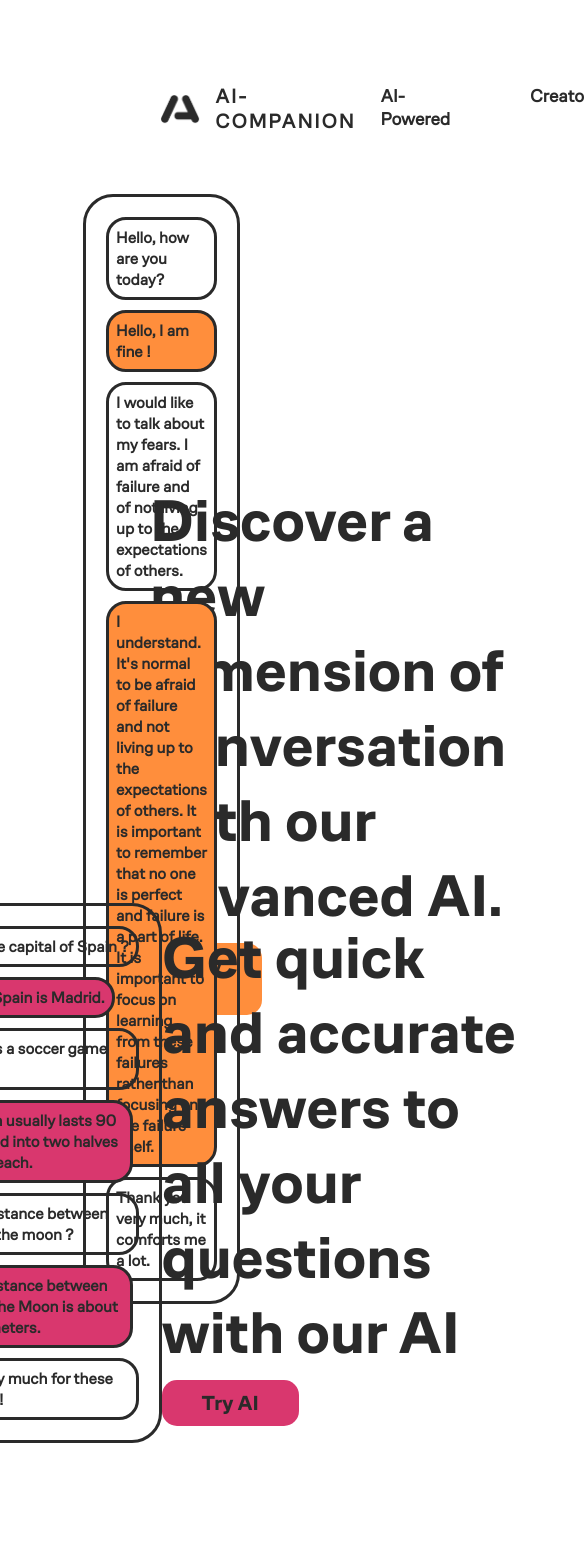
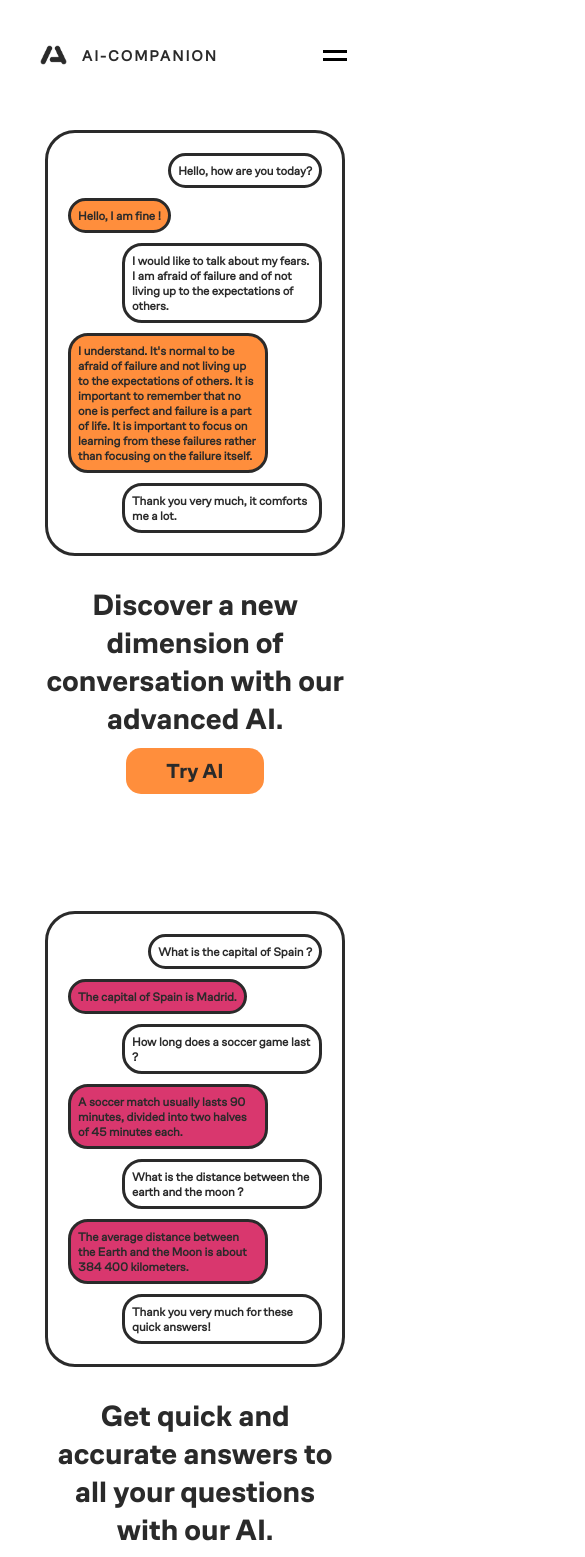
Before and after one commit to NoeSourdes/AI-COMPANION, a React (Vite) app in the folder client/: page / in a window 390 px wide. Shown: the top 1557 px of the page, 585 px wide, since content can reach past the window. Built offline with nearby package versions, Linux system fonts and the light colour scheme.

Commit message:
finalisation projet v1

```diff
--- a/client/src/components/Navbar.jsx
+++ b/client/src/components/Navbar.jsx
@@ -1,9 +1,17 @@
-import React from "react";
+import React, { useRef } from "react";
 import logo_app from "../assets/logo-app.png";
 import { NavLink } from "react-router-dom";
 import "../sass/components/Navbar.scss";
 
 const Navbar = () => {
+  const barRef = useRef(null);
+  const topRef = useRef(null);
+  const bottomRef = useRef(null);
+  function showNav() {
+    barRef.current.classList.toggle("translate");
+    topRef.current.classList.toggle("translateTop");
+    bottomRef.current.classList.toggle("translateBottom");
+  }
   return (
     <div className="Navbar">
       <div className="titel">
@@ -15,6 +23,20 @@ const Navbar = () => {
         </div>
       </div>
       <nav className="nav">
+        <div className="hamberger" onClick={showNav}>
+          <div className="line">
+            <div className="top" ref={topRef}></div>
+            <div className="bottom" ref={bottomRef}></div>
+          </div>
+        </div>
+        <div className="barre_res" ref={barRef}>
+          <NavLink to="/AI-Powered">
+            <li className="support">AI-Powered</li>
+          </NavLink>
+          <NavLink to="/creator">
+            <li className="creator">Creator</li>
+          </NavLink>
+        </div>
         <ul>
           <NavLink to="/AI-Powered">
             <li className="support">AI-Powered</li>
--- a/client/src/pages/Chat.jsx
+++ b/client/src/pages/Chat.jsx
@@ -1,10 +1,26 @@
-import React, { useState, useRef } from "react";
+import React, { useState, useRef, useEffect } from "react";
 import logo_new_message from "../assets/logo-new-message.png";
 import "../sass/pages/Chat.scss";
 import logo_app from "../assets/logo-app.png";
 import { NavLink } from "react-router-dom";
 
 const Chat = () => {
+  const [text, setText] = useState('')
+
+  useEffect(() => {
+    const sentence = "Hi, I'm AI-Companion!! Ask me a question.."
+    let i = 0
+    const interval = setInterval(() => {
+      setText(sentence.substring(0, i));
+      i++
+      if( i>= sentence.length){
+        clearInterval(interval)
+      }
+    }, 50)
+  }, [])
+
+
+
   const formRef = useRef(null);
   const chatContainerRef = useRef(null);
   const [loadInterval, setLoadInterval] = useState(null);
@@ -108,7 +124,9 @@ const Chat = () => {
       handleSubmit(e);
     }
   };
-
+  const clearChat = () => {
+    chatContainerRef.current.innerHTML = ""
+  }
   return (
     <div className="Chat">
       <div className="logo">
@@ -121,12 +139,12 @@ const Chat = () => {
       </div>
       <section className="section-dialogue">
         <span className="sentance">
-          Hi, I'm AI-Compagnion. Ask me a question.
+          {text}
         </span>
         <div id="chat_container" ref={chatContainerRef}></div>
       </section>
       <div className="section-input">
-        <button className="clear">
+        <button className="clear" onClick={clearChat}>
           <img src={logo_new_message} alt="log new message" /> New Chat
         </button>
         <form ref={formRef} onSubmit={handleSubmit}>
--- a/client/src/pages/Home.jsx
+++ b/client/src/pages/Home.jsx
@@ -70,7 +70,7 @@ const Home = () => {
             </div>
             <div className="right">
               <p>
-                Get quick and accurate answers to all your questions with our AI
+                Get quick and accurate answers to all your questions with our AI.
               </p>
               <NavLink to="chat">
                 <button>Try AI</button>
--- a/client/src/sass/components/Footer.scss
+++ b/client/src/sass/components/Footer.scss
@@ -50,7 +50,7 @@
     .reseaux {
       a {
         img {
-          margin-right: 15px;
+          margin: 0 10px;
           height: 35px;
         }
       }
@@ -61,3 +61,35 @@
     }
   }
 }
+
+@media screen and (max-width:800px) {
+  .footer {
+    display: flex;
+    flex-direction: column;
+    justify-content: center;
+    align-items: center;
+    .up {
+      padding: 15px 30px;
+      .logo {
+        display: none;
+      }
+    }
+    .down {
+      padding: 0;
+      .copyright {
+        position: absolute;
+        font-size: 12px !important;
+        bottom: 5px;
+        left: 50%;
+        transform: translate(-50%);
+      }
+      .reseaux {
+        a {
+          img {
+            height: 27px !important;
+          }
+        }
+      }
+    }
+  }
+}
--- a/client/src/sass/components/Navbar.scss
+++ b/client/src/sass/components/Navbar.scss
@@ -1,6 +1,9 @@
 .Navbar {
   display: flex;
   justify-content: space-between;
+  overflow: hidden;
+  min-width: 300px;
+  padding: 10px 0;
   .titel {
     margin-top: -10px;
     cursor: pointer;
@@ -25,6 +28,73 @@
     }
   }
   .nav {
+    .hamberger {
+      display: none;
+      .line {
+        display: flex;
+        position: relative;
+        z-index: 2;
+        position: fixed;
+        cursor: pointer;
+        flex-direction: column;
+        justify-content: center;
+        align-items: center;
+        margin-top: -10px;
+        width: 50px;
+        height: 50px;
+        border-radius: 15px;
+        padding: 10px;
+        transition: 0.3s all;
+        div {
+          width: 80%;
+          height: 3px;
+          background: black;
+          transition: 0.3s ease-in-out;
+        }
+        .translateTop {
+          transform: rotate(45deg);
+          margin-bottom: -3px !important;
+        }
+        .translateBottom {
+          transform: rotate(-45deg);
+        }
+        div:nth-child(1) {
+          margin-bottom: 5px;
+        }
+      }
+      .line:hover {
+        background: #e5e5ea;
+      }
+    }
+    .barre_res {
+      display: none;
+      z-index: 1;
+      position: absolute;
+      top: 0;
+      right: 0;
+      background: #fff;
+      width: 300px;
+      height: 100%;
+      padding: 100px 50px;
+      transition: 0.5s ease-in-out;
+      transform: translateX(100%);
+      a {
+        li {
+          font-weight: bold;
+          margin: 20px;
+          padding: 10px;
+          width: fit-content;
+          border-radius: 10px;
+          transition: 0.3s all;
+        }
+        li:hover {
+          background: #e5e5ea;
+        }
+      }
+    }
+    .translate {
+      transform: translateX(0%);
+    }
     ul {
       font-weight: bold;
       cursor: pointer;
@@ -54,3 +124,33 @@
     transform: rotate(360deg);
   }
 }
+@media screen and (max-width: 1000px) {
+  .nav {
+    .hamberger {
+      display: block !important;
+    }
+    .barre_res {
+      display: block !important;
+    }
+    ul {
+      li {
+        display: none;
+      }
+    }
+  }
+}
+@media screen and (max-width: 500px) {
+ .titel {
+  margin-top: -5px !important;
+  .anim {
+    a {
+      span {
+        font-size: 15px !important;
+      }
+      img {
+        height: 20px !important;
+      }
+    }
+  }
+ }
+}
--- a/client/src/sass/pages/Chat.scss
+++ b/client/src/sass/pages/Chat.scss
@@ -9,8 +9,8 @@
   height: 100vh;
   display: flex;
   flex-direction: column;
-  justify-content: center;
   align-items: center;
+  overflow: hidden;
   .logo {
     position: absolute;
     cursor: pointer;
@@ -24,6 +24,10 @@
     }
   }
   .titel {
+    display: flex;
+    justify-content: center;
+    align-items: center;
+    width: 200px;
     p {
       font-size: 30px;
       margin-bottom: 20px;
@@ -31,10 +35,12 @@
     }
   }
   .section-dialogue {
-    height: 90vh;
+    padding: 15px 15px 100px;
+    height: 75vh;
     width: 1200px;
     display: flex;
     flex-direction: column;
+    overflow-y: scroll;
     p {
       padding: 10px;
       box-shadow: 7px 7px 11px #e3e3e3, -3px -3px 11px #e3e3e3;
@@ -59,15 +65,20 @@
       max-width: 700px;
       width: fit-content;
       font-weight: bold;
+      margin-bottom: 10px;
     }
+  }
+  .section-dialogue::-webkit-scrollbar{
+    display: none;
   }
   .section-input {
     width: 1200px;
-    bottom: 20px;
     position: absolute;
     display: flex;
     justify-content: space-between;
+    position: relative;
     .clear {
+      z-index: 2;
       cursor: pointer;
       margin-right: 20px;
       background: #d9376e;
@@ -84,6 +95,7 @@
       outline: none;
       transition: 0.3s;
       img {
+        z-index: 2;
         margin-right: 10px;
       }
     }
@@ -91,6 +103,7 @@
       background: #b42d5a;
     }
     form {
+      z-index: 2;
       height: 50px;
       background: #fff;
       border-radius: 10px;
@@ -120,10 +133,21 @@
         border: none;
         background: transparent;
         ion-icon {
+          cursor: pointer;
           font-size: 20px;
         }
       }
     }
+  }
+  .section-input::before{
+    content: '';
+    position: absolute;
+    top: 10px;
+    left: -50px;
+    z-index: 1;
+    height: 50px;
+    width: 1300px;
+    box-shadow: 0px -50px 50px #fff;
   }
 }
 
@@ -146,3 +170,64 @@
     transform: rotate(360deg);
   }
 }
+
+@media screen and (max-width: 1300px) {
+  .logo {
+    top: 30px !important;
+    left: 30px !important;
+  }
+  .titel {
+    p {
+      font-size: 20px !important;
+    }
+  }
+  .section-dialogue {
+    padding: 30px !important;
+    width: 700px !important;
+  }
+  .section-input {
+    justify-content: center !important;
+    form {
+      textarea {
+        width: 600px !important;
+      }
+    }
+  }
+}
+@media screen and (max-width: 850px) {
+  .section-dialogue {
+    width: 500px !important;
+  }
+  .section-input {
+    justify-content: center !important;
+    form {
+      textarea {
+        width: 400px !important;
+      }
+    }
+  }
+}
+@media screen and (max-width: 650px) {
+  .section-dialogue {
+    width: 400px !important;
+    p {
+      max-width: 300px !important;
+    }
+  }
+  .section-input {
+    justify-content: center !important;
+    .clear {
+      overflow: hidden;
+      width: 50px !important;
+      img {
+        margin-left: 45px !important;
+        margin-right: 12.3px !important;
+      }
+    }
+    form {
+      textarea {
+        width: 250px !important;
+      }
+    }
+  }
+}
--- a/client/src/sass/pages/Home.scss
+++ b/client/src/sass/pages/Home.scss
@@ -5,20 +5,23 @@
 .Home {
   animation: 2s scale;
   padding: 10vh 150px 10vh;
-  .section_1 {
   position: relative;
   left: 50%;
   transform: translate(-50%);
   min-width: auto;
   max-width: 1700px;
-    height: 100vh;
+  overflow: hidden;
+  .section_1 {
     .insight {
       height: 86vh;
       section {
-        margin-top: 50px;
         width: 100%;
+        position: relative;
+        top: 45%;
+        transform: translate(0%, -50%);
         display: flex;
         align-items: center;
+        justify-content: space-between;
         .left {
           width: 55%;
           display: flex;
@@ -45,7 +48,7 @@
           }
         }
         .right {
-          width: 45%;
+          width: 400px;
           display: flex;
           justify-content: flex-end;
           align-items: center;
@@ -86,18 +89,18 @@
     transform: translate(-50%);
     min-width: auto;
     max-width: 1700px;
-    height: 80vh;
     display: flex;
     justify-content: center;
     align-items: center;
     .insight {
-      height: 86vh;
+      height: 70vh;
       section {
         width: 100%;
         display: flex;
         align-items: center;
+        justify-content: space-between;
         .right {
-          width: 55%;
+          width: 45%;
           display: flex;
           flex-direction: column;
           p {
@@ -121,7 +124,7 @@
           }
         }
         .left {
-          width: 45%;
+          width: 400px;
           display: flex;
           justify-content: flex-start;
           align-items: center;
@@ -166,3 +169,129 @@
     opacity: 1;
   }
 }
+
+@media screen and (max-width: 1200px) {
+  .Home {
+    padding: 7vh 100px;
+  }
+  .section_1 {
+    .left {
+      p {
+        font-size: 45px !important;
+      }
+    }
+    .right {
+      .dialog-block {
+        width: 350px !important;
+        p {
+          max-width: 200px !important;
+          font-size: 13px !important;
+        }
+      }
+    }
+  }
+  .section_2 {
+    .right {
+      padding-left: 30px;
+      p {
+        font-size: 45px !important;
+      }
+    }
+    .left {
+      .dialog-block {
+        width: 350px !important;
+        p {
+          max-width: 200px !important;
+          font-size: 13px !important;
+        }
+      }
+    }
+  }
+}
+
+@media screen and (max-width: 900px) {
+  .section_1 {
+    .insight {
+      section {
+        flex-direction: column-reverse;
+        .left {
+          margin-top: 30px;
+          text-align: center;
+          align-items: center !important;
+          p {
+            font-size: 40px !important;
+          }
+        }
+        .right {
+          justify-content: center !important;
+          align-items: center !important;
+          margin-top: 100px;
+        }
+      }
+    }
+  }
+  .section_2 {
+    .insight {
+      section {
+        flex-direction: column;
+        .right {
+          text-align: center;
+          padding-left: 0px;
+          margin-top: 30px;
+          p {
+            font-size: 40px !important;
+          }
+        }
+        .left {
+          justify-content: center !important;
+          align-items: center !important;
+          margin-top: 100px;
+        }
+      }
+    }
+  }
+  .section_3 {
+    margin-top: 350px;
+  }
+}
+@media screen and (max-width: 700px) {
+  .Home {
+    padding: 30px 30px;
+  }
+  .section_1 {
+    .insight {
+      section {
+        .left {
+          width: 300px !important;
+          p {
+            font-size: 30px !important;
+          }
+        }
+        .right {
+          width: 300px !important;
+          p {
+            font-size: 12px !important;
+          }
+        }
+      }
+    }
+  }
+  .section_2 {
+    .insight {
+      section {
+        .right {
+          width: 300px !important;
+          p {
+            font-size: 30px !important;
+          }
+        }
+        .left {
+          width: 300px !important;
+          p {
+            font-size: 12px !important;
+          }
+        }
+      }
+    }
+  }
+}
--- a/client/src/sass/pages/Profiles.scss
+++ b/client/src/sass/pages/Profiles.scss
@@ -4,9 +4,14 @@
   }
 
 .page-creator {
+    overflow: hidden;
     animation: 2s scale;
     padding: 10vh 150px 10vh;
     height: 100vh;
+    max-width: 1700px;
+    position: relative;
+    left: 50%;
+    transform: translate(-50%);
     .section {
         height: 100%;
         display: flex;
@@ -33,3 +38,17 @@
         opacity: 1;
     }
 }
+ @media screen and (max-width: 1000px) {
+    .page-creator {
+        padding: 30px;
+        .section {
+            text-align: center;
+            justify-content: space-around;
+            .me {
+                .titel {
+                    font-size: 40px !important;
+                }
+            }
+        }
+    }
+ }
--- a/client/src/sass/pages/Support.scss
+++ b/client/src/sass/pages/Support.scss
@@ -6,11 +6,15 @@
   animation: 2s scale;
   padding: 10vh 150px 0px;
   max-width: 1700px;
+  position: relative;
+  left: 50%;
+  transform: translate(-50%);
   height: 100vh;
   .section {
     position: relative;
     left: 50%;
-    transform: translate(-50%);
+    top: 55%;
+    transform: translate(-50%, -50%);
     min-width: auto;
     max-width: 1700px;
     width: 100%;
@@ -57,3 +61,55 @@
     opacity: 1;
   }
 }
+@media screen and (max-width: 1000px){
+  .page-support {
+    padding: 30px;
+    overflow: hidden;
+    .section {
+      margin-top: 175px;
+      flex-direction: column;
+      .left {
+        width: 500px;
+        text-align: center;
+        .titel {
+          font-size: 40px !important;
+        }
+      }
+      .right {
+        margin-top: 20px;
+        display: flex;
+        justify-content: center;
+        align-items: center;
+        img {
+          height: 300px;
+        }
+      }
+    }
+  }
+}
+@media screen and (max-width: 550px){
+  .page-support {
+    padding: 30px;
+    overflow: hidden;
+    .section {
+      margin-top: 175px;
+      flex-direction: column;
+      .left {
+        width: 500px;
+        text-align: center;
+        .titel {
+          font-size: 40px !important;
+        }
+        .para {
+          padding: 0 60px;
+          font-size: 16px !important;
+        }
+      }
+      .right {
+        img {
+          height: 250px;
+        }
+      }
+    }
+  }
+}
```
Lines whose indentation alone changed are shown as unchanged.
